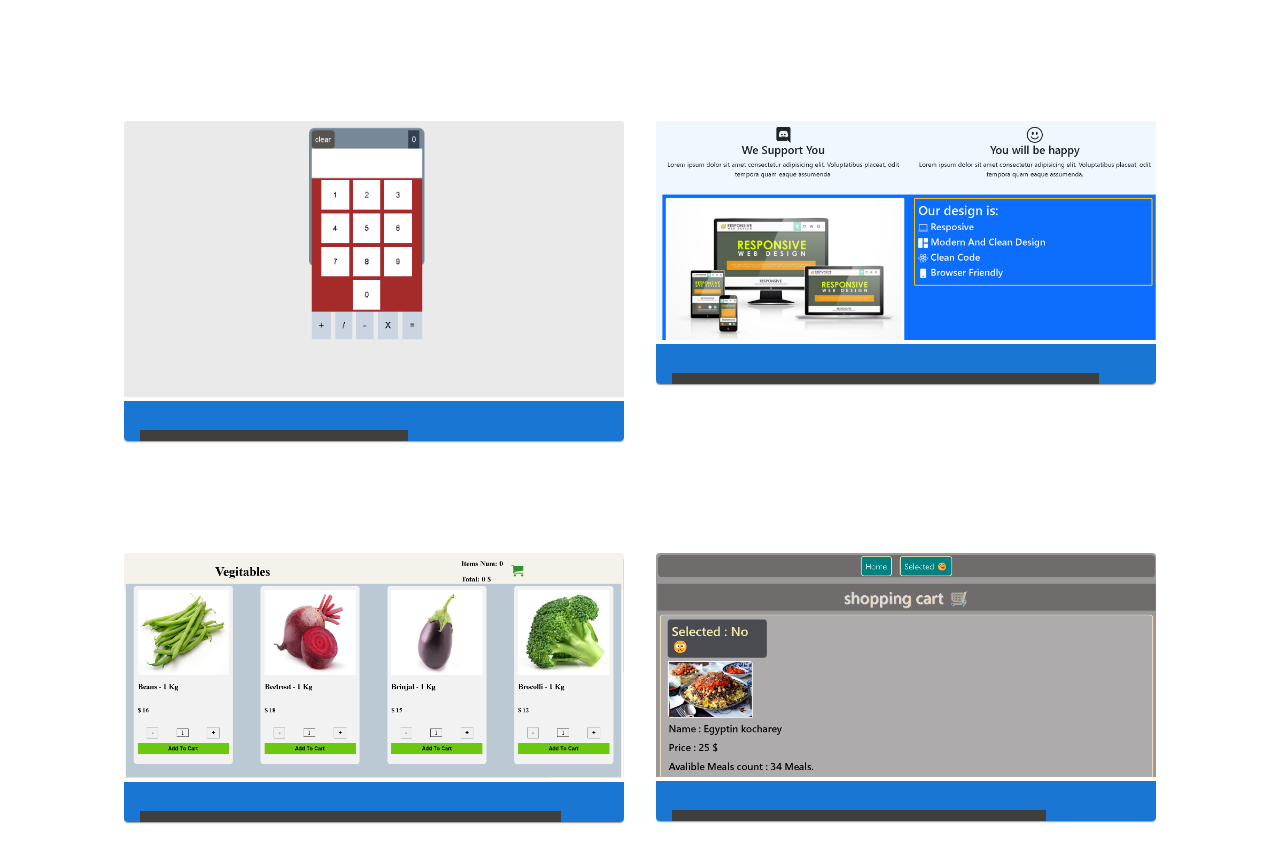
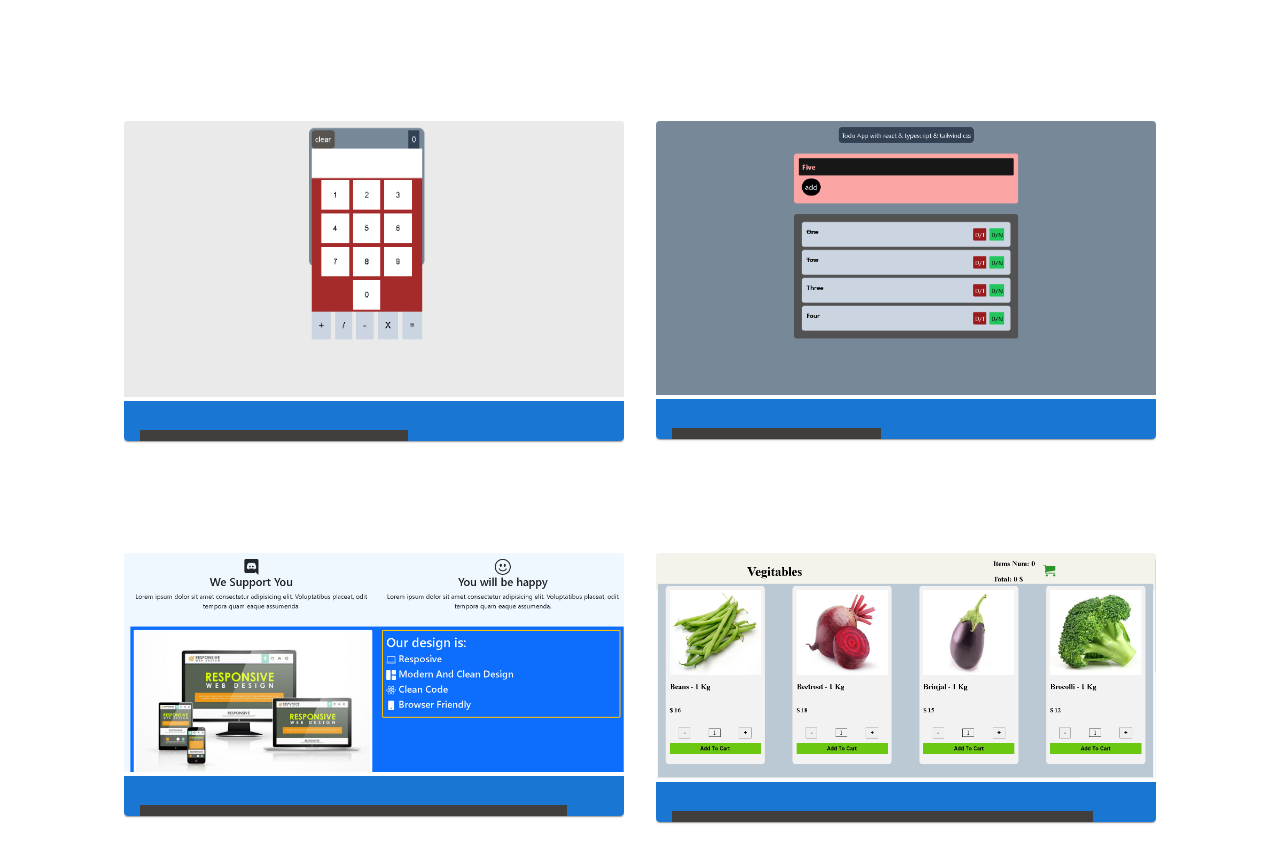
Before and after one commit to yousefjoe1/Portfolio_react, a React (Create React App) app: page / in a window 1280 px wide. Shown: the part 2680-3543 px from the top of the page. Built offline with nearby package versions, Linux system fonts and the light colour scheme.

Commit message:
add todo project

```diff
--- a/src/components/Projects/Projects.jsx
+++ b/src/components/Projects/Projects.jsx
@@ -17,6 +17,7 @@
 import discord from "../../imgs/discord.png";
 import linkedin from "../../imgs/linkedin.png";
 import calc from "../../imgs/calc.png";
+import todo from "../../imgs/todo.png";
 
 const Projects = () => {
   return (
@@ -97,8 +98,23 @@
             <img src={calc} alt="" />
             <CardContent className={st.cardclass}>
               <h2 className={st.prTitle}>
+                <a href="https://github.com/yousefjoe1/Simple-Calculator">
+                  Click To Visit Calculator
+                </a>
+              </h2>
+              <h3 className={st.description}>
+                HTML + CSS + JAVASCRIPT + REACT.JS + TYPESCRIPT + TAILWIND CSS
+              </h3>
+            </CardContent>
+          </Card>
+        </Box>
+        <Box className={st.box} m={2} width={"500px"} height={"400px"}>
+          <Card>
+            <img src={todo} alt="" />
+            <CardContent className={st.cardclass}>
+              <h2 className={st.prTitle}>
                 <a href="https://yousefjoe1.github.io/Simple-Todo-app/">
-                  Click To Visit Calculator
+                  Click To Visit Todo
                 </a>
               </h2>
               <h3 className={st.description}>
```
